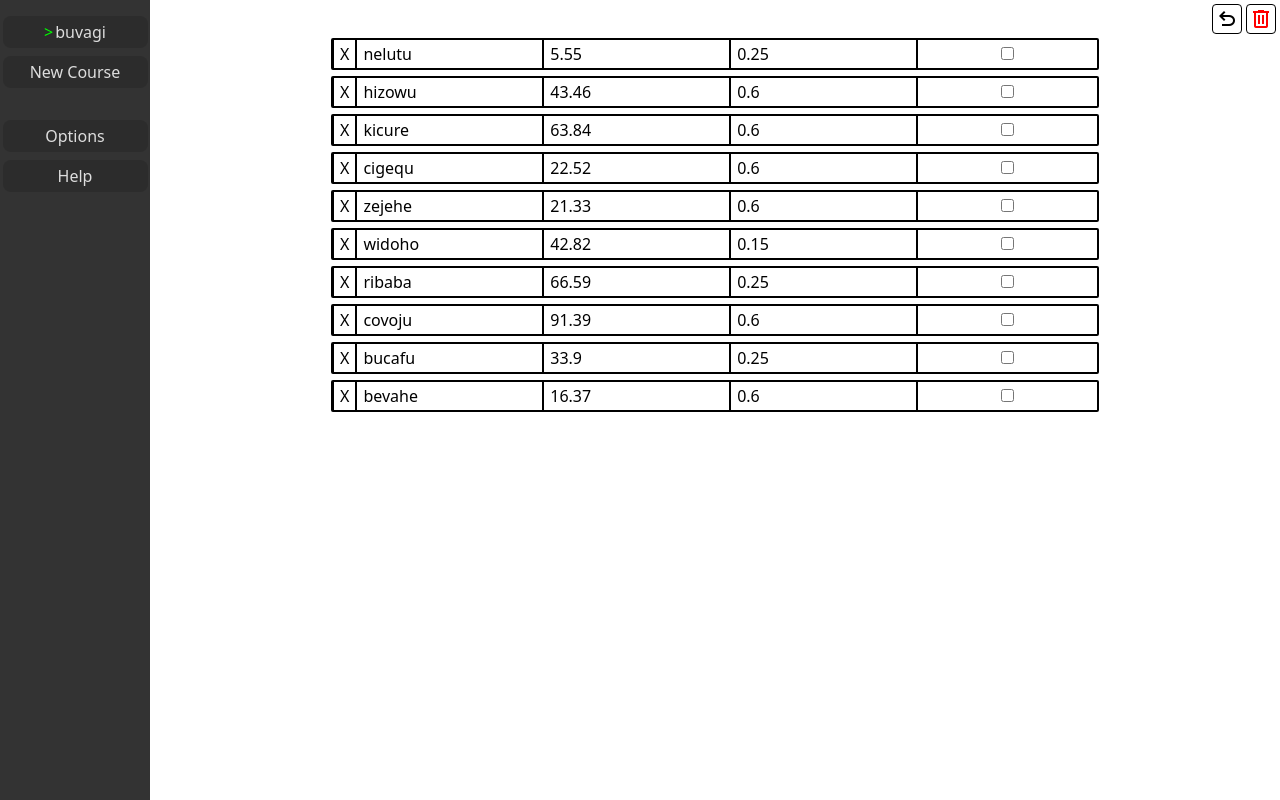
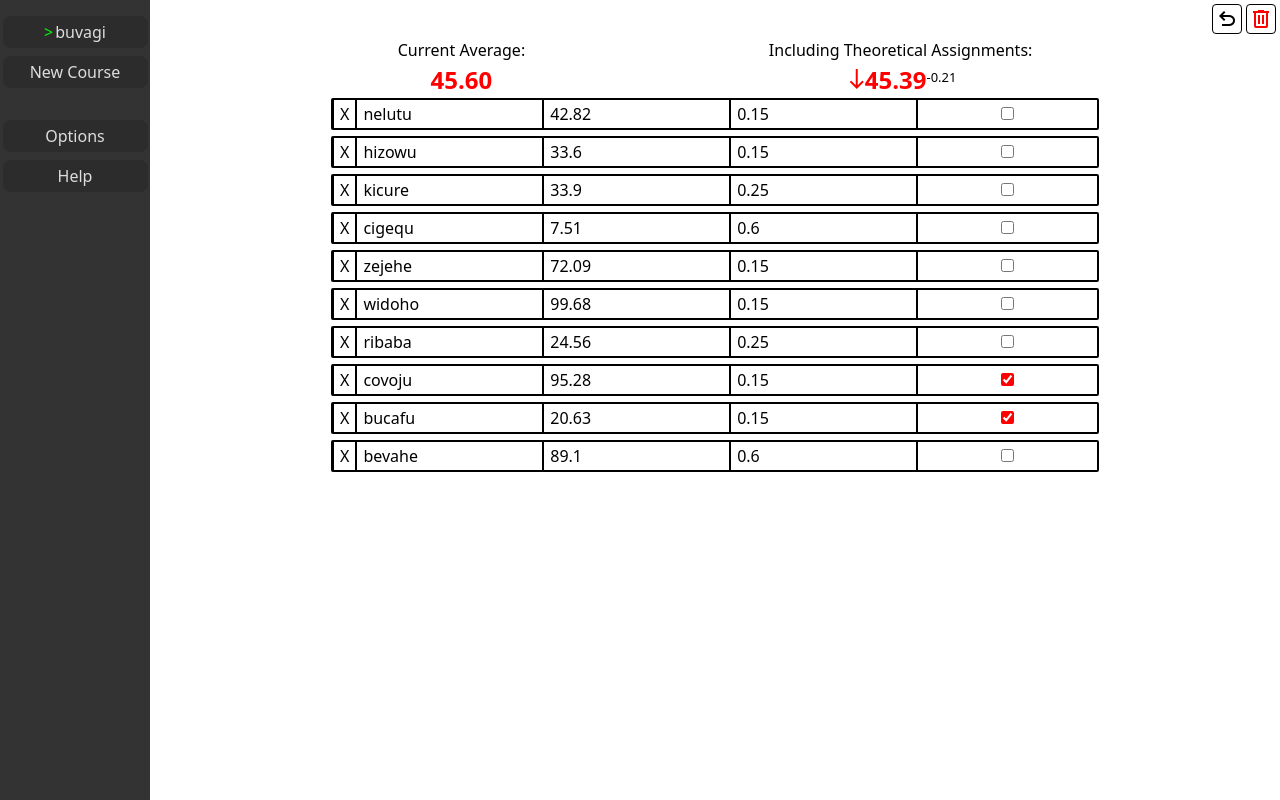
Before and after one commit to GuterBenutzername/cut-your-losses, a React (Vite) app: page / in a window 1280 px wide. Built offline with nearby package versions, Linux system fonts and the light colour scheme.

Commit message:
feat: add averages
Hooray, the entire reason this app exists is finally implemented!
In all seriousness though, 90% of this is copy-pasted from cyl-old, and 5% is emulating the lost
redesign.

```diff
--- a/package.json
+++ b/package.json
@@ -14,7 +14,9 @@
     }
   },
   "dependencies": {
+    "@types/classnames": "^2.3.1",
     "@types/uuid": "^9.0.1",
+    "classnames": "^2.3.2",
     "immer": "^9.0.19",
     "react": "^18.2.0",
     "react-dom": "^18.2.0",
--- a/src/backend.ts
+++ b/src/backend.ts
@@ -43,7 +43,8 @@ export function fakeAssignment(weights: number[]): Assignment {
   return new Assignment(
     randConVowString(6),
     Math.round(Math.random() * 10000) / 100,
-    weights[Math.floor(Math.random() * weights.length)]
+    weights[Math.floor(Math.random() * weights.length)],
+    Math.random() > 0.85
   );
 }
 
--- a/src/pages/App.tsx
+++ b/src/pages/App.tsx
@@ -34,8 +34,7 @@ function App() {
         courses,
         (draft) => {
           draft[index] = nextCourseState;
-        },
-        saveChanges
+        }
       )
     );
   };
--- a/src/pages/templates/course.tsx
+++ b/src/pages/templates/course.tsx
@@ -1,8 +1,9 @@
 import { type Course } from "../../backend";
 import produce from "immer";
 import "./course.css"
-import Assignments from "./organisms/assignments/assignments";
+import Assignments from './organisms/assignments/assignments';
 import ActionButtons from "./organisms/molecules/actionButtons/actionButtons";
+import Averages from "./organisms/averages";
 export default function CourseTemplate({
   course,
   courseIndex,
@@ -72,6 +73,7 @@ export default function CourseTemplate({
         }}
       />
       <div className="assignments-wrapper">
+        <Averages assignments={course.assignments} />
         <Assignments
           assignments={course.assignments}
           onModifyAssignment={onModifyAssignment}
--- /dev/null
+++ b/src/pages/templates/organisms/averages.css
@@ -0,0 +1,54 @@
+.averages {
+  display: flex;
+  width: 100%;
+  position: sticky;
+  top: 0;
+  justify-content: space-evenly;
+  z-index: 1;
+  background-color: #fff;
+  align-self: flex-start;
+  flex-wrap: wrap;
+  text-align: center;
+}
+
+.arrow {
+    position: relative;
+    top: 2px;
+    margin-right: -4px;
+
+}
+
+.average-failing,
+.arrow-down {
+  color: #f00;
+}
+
+.arrow-up {
+  color: #0b0;
+}
+
+.arrow-right {
+    color: #000;
+    margin-right: 0;
+}
+
+.average {
+  font-weight: 700;
+  font-size: x-large;
+}
+
+.theory-average {
+  font-weight: 700;
+  font-size: x-large;
+  display: flex;
+  align-items: flex-start;
+  justify-content: center;
+}
+
+.change {
+  font-weight: initial;
+  font-size: small;
+  color: #000;
+  top: 6px;
+  position: relative;
+}
--- /dev/null
+++ b/src/pages/templates/organisms/averages.tsx
@@ -0,0 +1,86 @@
+import { weightedAverage, type Assignment } from "../../../backend";
+import "./averages.css";
+import classNames from "classnames";
+export default function Averages({
+  assignments,
+}: {
+  assignments: Assignment[];
+}) {
+  let weights = [...new Set(assignments.map((item) => item.weight))];
+  if (weights.length > 3) {
+    weights = weights.slice(0, 3);
+  }
+
+  if (weights.length < 3) {
+    weights = weights.concat(Array(3).fill(0)).slice(0, 3);
+  }
+
+  const realAverage = weightedAverage(
+    assignments.filter((assignment) => !assignment.theoretical),
+    weights
+  );
+  const theoreticalAverage = weightedAverage(assignments, weights);
+  const showTheoreticalAverage = assignments.some(
+    (assignment) => assignment.theoretical
+  );
+
+  const theoryAverageClass = classNames("theory-average", {
+    "average-failing": theoreticalAverage < 70,
+  });
+  const realAverageClass = classNames("average", {
+    theory: showTheoreticalAverage,
+    "average-failing": realAverage < 70,
+  });
+  const arrow =
+    realAverage < theoreticalAverage ? (
+      <span className="material-symbols-outlined">north</span>
+    ) : realAverage > theoreticalAverage ? (
+      <span className="material-symbols-outlined">south</span>
+    ) : (
+      <span className="material-symbols-outlined">east</span>
+    );
+  const arrowClass = classNames("arrow", {
+    "arrow-up": realAverage < theoreticalAverage,
+    "arrow-down": realAverage > theoreticalAverage,
+    "arrow-right": realAverage === theoreticalAverage,
+  });
+  const change = (
+    Math.round((theoreticalAverage - realAverage) * 100) / 100
+  ).toLocaleString("en", {
+    useGrouping: false,
+    minimumFractionDigits: 2,
+  });
+  return (
+    <div className="averages">
+      <span>
+        Current Average:
+        <br />
+        <span className={realAverageClass}>
+          {realAverage.toLocaleString("en", {
+            useGrouping: false,
+            minimumFractionDigits: 2,
+          })}
+        </span>
+      </span>
+      {showTheoreticalAverage && (
+        <span>
+          Including Theoretical Assignments: <br />
+          <span className={theoryAverageClass}>
+            <span className={arrowClass}>{arrow}</span>
+            {theoreticalAverage.toLocaleString("en", {
+              useGrouping: false,
+              minimumFractionDigits: 2,
+            })}
+            <span className="change">
+              {theoreticalAverage - realAverage > 0
+                ? `+${change}`
+                : theoreticalAverage - realAverage === 0
+                ? `=${change}`
+                : `${change}`}
+            </span>
+          </span>
+        </span>
+      )}
+    </div>
+  );
+}
```
Also changed, not shown: 1 other file (tests, documents, lock files or other folders).
